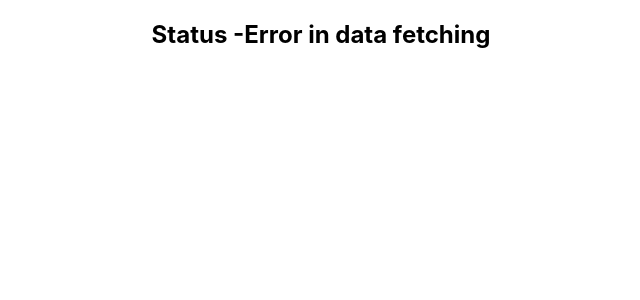
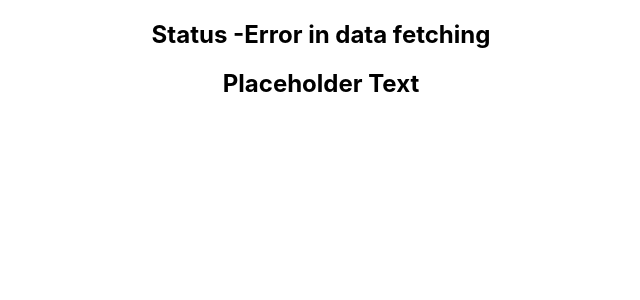
Before and after one commit to RayhanKabir29/react-typscript, a React (Create React App) app: page / in a window 1280 px wide. Shown: the top 300 px of the page, without its empty margins (319-959 px from the left). Built offline with nearby package versions, Linux system fonts and the light colour scheme.

Commit message:
children props

```diff
--- a/src/App.tsx
+++ b/src/App.tsx
@@ -1,4 +1,5 @@
 import "./App.css";
+import Heading from "./components/Heading";
 import Status from "./components/Status";
 
 function App() {
@@ -23,6 +24,7 @@
       <Person name={personName} />
       <PersonList names={nameList} /> */}
       <Status status="error" />
+      <Heading>Placeholder Text</Heading>
     </div>
   );
 }
--- a/src/components/Heading.tsx
+++ b/src/components/Heading.tsx
@@ -1,7 +1,10 @@
-const Heading = () => {
+type HeadingProps = {
+  children: string;
+};
+const Heading = (props: HeadingProps) => {
   return (
     <div>
-      <h2>This is Heading</h2>
+      <h2>{props.children}</h2>
     </div>
   );
 };
```
Also changed, not shown: src/components/Oscar.tsx (added, +9 -0 lines).
